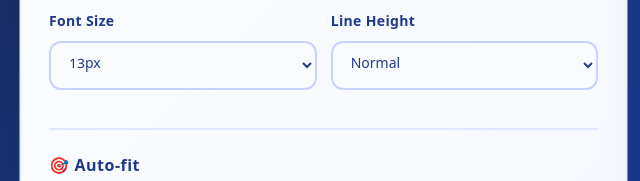
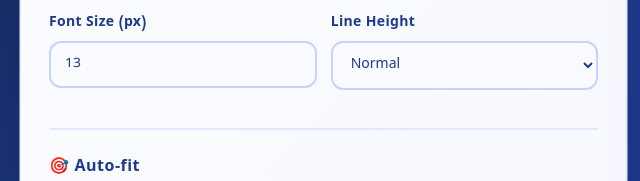
Before and after one commit to thimothi306/song-gen, a plain HTML site: page index.html in a window 1280 px wide. Shown: the part 937-1118 px from the top of the page, 0-640 px from the left. Drawn offline with nearby package versions, Linux system fonts and the light colour scheme.

Commit message:
Change font size selection to number input
Replaced font size dropdown with a number input for better precision. Updated font size parsing to use parseFloat for decimal values.

```diff
--- a/index.html
+++ b/index.html
@@ -612,16 +612,8 @@
 
               <div class="row">
                 <div class="form-group">
-                  <label for="fontSize">Font Size</label>
-                  <select id="fontSize">
-                    <option value="11">11px</option>
-                    <option value="12">12px</option>
-                    <option value="13" selected>13px</option>
-                    <option value="14">14px</option>
-                    <option value="15">15px</option>
-                    <option value="16">16px</option>
-                    <option value="17">17px</option>
-                  </select>
+                  <label for="fontSize">Font Size (px)</label>
+                  <input type="number" id="fontSize" min="8" max="20" step="0.1" value="13">
                 </div>
                 <div class="form-group">
                   <label for="lineHeight">Line Height</label>
@@ -940,7 +932,7 @@
       const songCount = songs.length;
       const targetPages = parseInt(targetPagesSelect.value) || 2;
 
-      let fontSize = parseInt(fontSizeSelect.value) || 13;
+      let fontSize = parseFloat(fontSizeSelect.value) || 13;
       if (autoFitToggle.checked) {
         fontSize = calculateAutoFontSize(songCount, targetPages);
       }
@@ -960,7 +952,7 @@
       const lineHeight = lineHeightSelect.value;
       const columns = columnsSelect.value === "1" ? "columns-1" : "columns-2";
 
-      let fontSize = parseInt(fontSizeSelect.value) || 13;
+      let fontSize = parseFloat(fontSizeSelect.value) || 13;
       let targetPages = 1;
 
       if (autoFitToggle.checked) {
```
